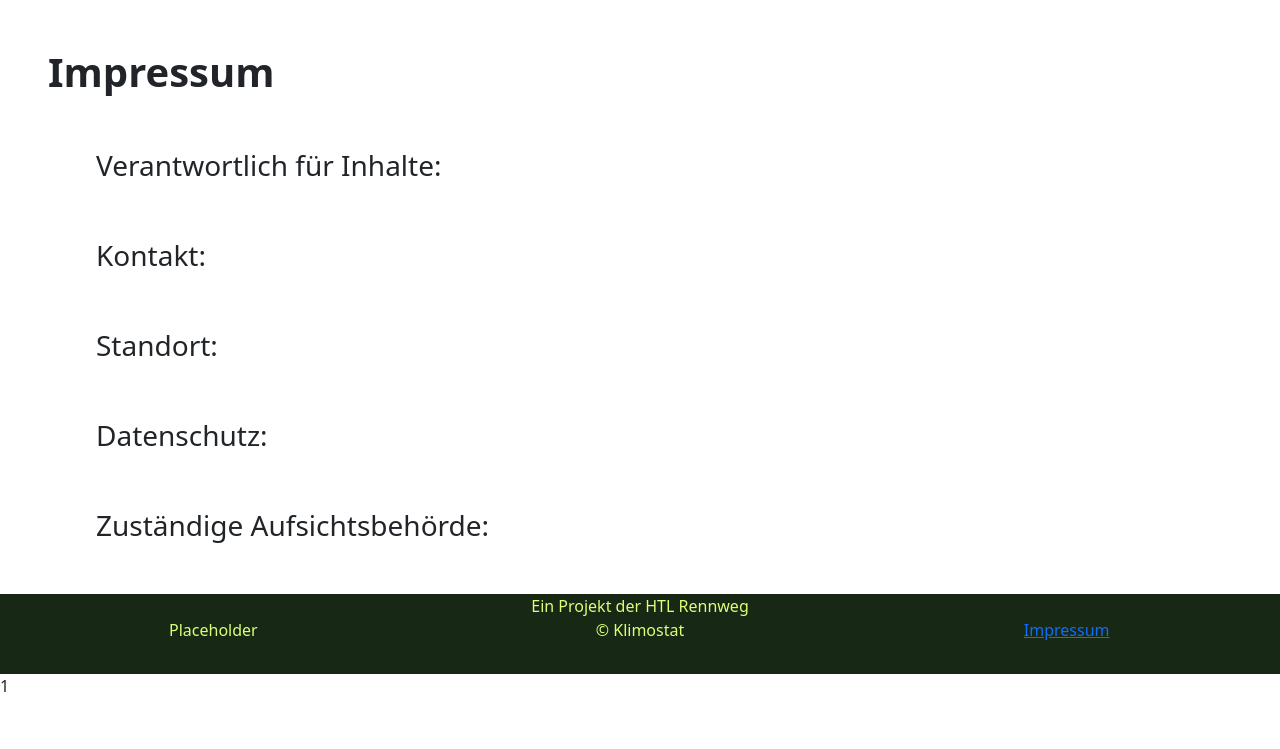
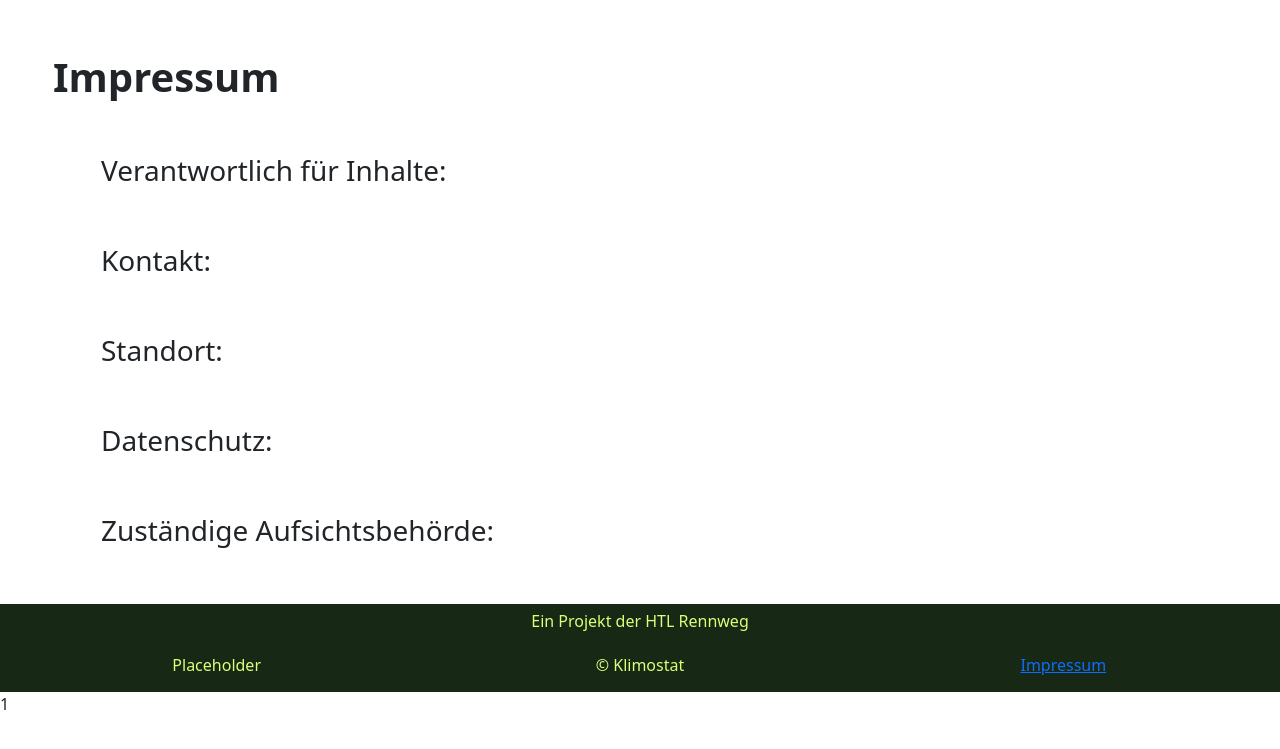
Before and after one commit to Klimostat/Website, a PHP site: page /Impressum.php in a window 1280 px wide. Shown: the top 749 px of the page. Run offline with PHP 8.4, Linux system fonts and the light colour scheme.

Commit message:
Verbesserung

```diff
--- a/footer.php
+++ b/footer.php
@@ -7,6 +7,10 @@
 
     #footer > * {
         text-align: center;
+    }
+
+    div{
+        padding: 5px;
     }
 
 </style>
```
